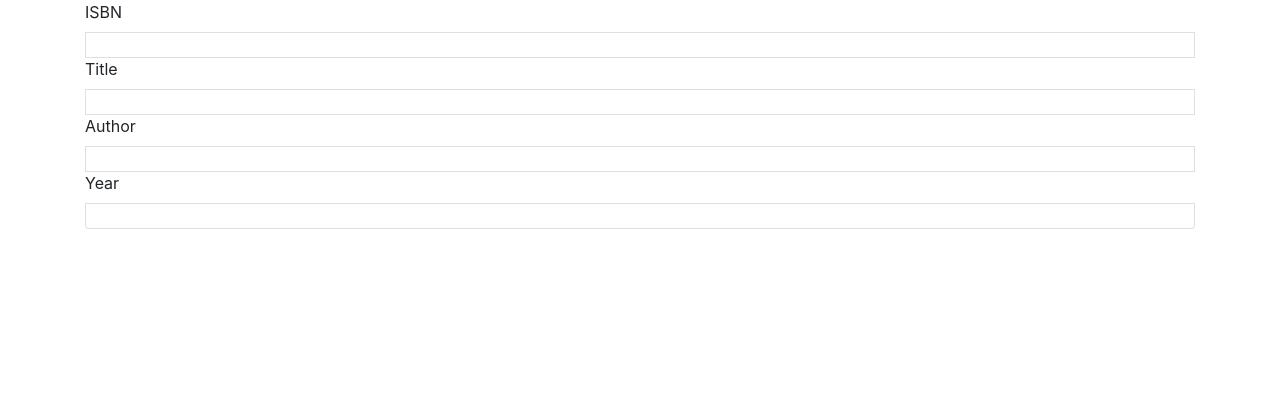
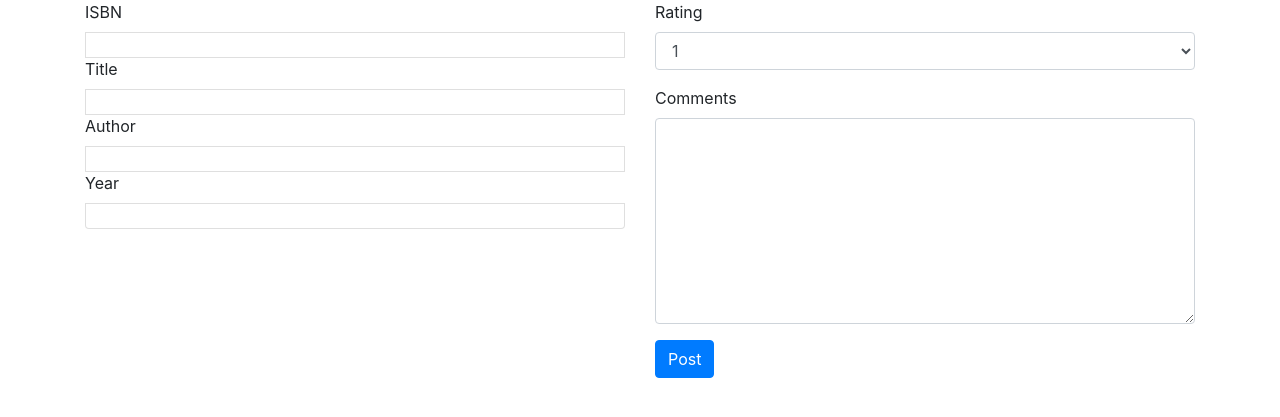
Before and after one commit to zrakhimov/book-review-website, a Flask app: template templates/details.html in a window 1280 px wide. Shown: the part 56-473 px from the top of the page. Run offline with Flask 2, Linux system fonts and the light colour scheme; the template is opened without the code that fills it, so the values that code supplies are empty; some libraries are stand-ins or nearby versions.

Commit message:
Add Review/Comment section

```diff
--- a/templates/details.html
+++ b/templates/details.html
@@ -4,6 +4,8 @@
 
 {% block body %}
   <div class="container">
+    <div class="row">
+        <div class="col-md-6">
           <ul class="list-group">
               <label>ISBN</label>
               <li class="list-group-item">{{result.isbn}}</li>
@@ -15,4 +17,27 @@
               <li class="list-group-item">{{result.year}}</li>
           </ul>
         </div>
+        <div class="col-md-6">
+          <form>
+            <div class="form-group">
+               <label for="Rating">Rating</label>
+               <select class="form-control" id="Rating">
+                 <option>1</option>
+                 <option>2</option>
+                 <option>3</option>
+                 <option>4</option>
+                 <option>5</option>
+               </select>
+             </div>
+             <div class="form-group">
+               <label for="Comments">Comments</label>
+               <textarea class="form-control" id="Comments" rows="8"></textarea>
+             </div>
+             <div class="form-group">
+                <button type="submit" class="btn btn-primary">Post</button>
+             </div>
+          </form>
+        </div>
+  </div>
+
 {% endblock %}
```
Also changed, not shown: 2 other files. Lines whose indentation alone changed are shown as unchanged.
